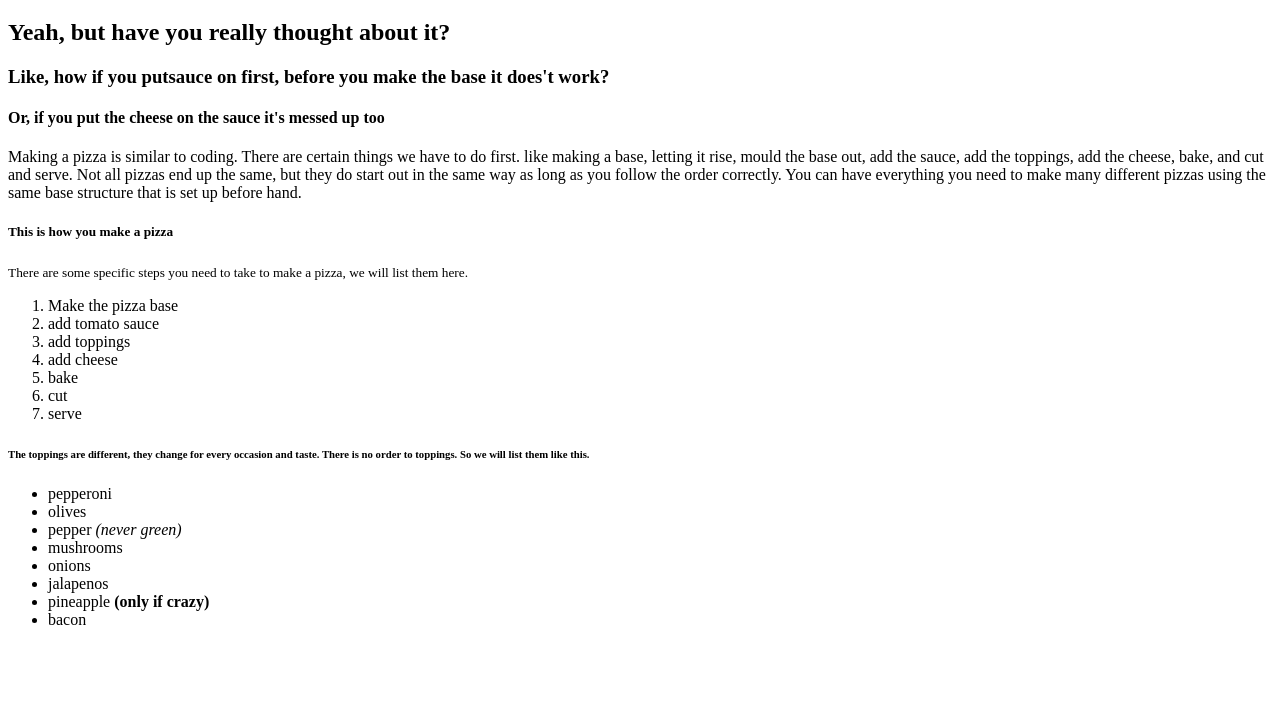
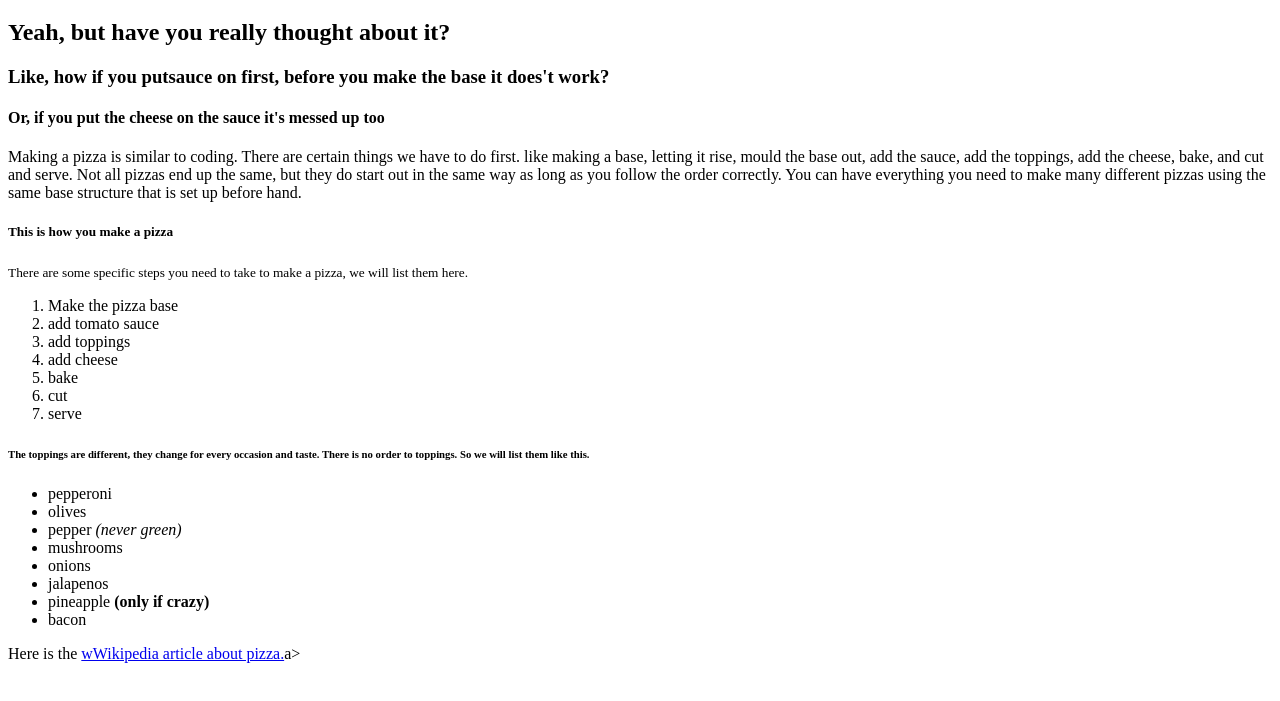
Before and after one commit to MrWPrice/GWDS-Weekly-Coding-Sheets, a plain HTML site: page Week-2/index.html in a window 1280 px wide. Shown: the part 61-762 px from the top of the page. Drawn offline with Linux system fonts and the light colour scheme.

Commit message:
Update index.html

```diff
--- a/Week-2/index.html
+++ b/Week-2/index.html
@@ -46,5 +46,7 @@
         <li>pineapple <strong>(only if crazy)</strong></li>
         <li>bacon</li>
     </ul>
+
+    <p>Here is the <a href="https://en.wikipedia.org/wiki/pizza" target="_blank">wWikipedia article about pizza.</a>a></a></p>
 </body>
 </html>
```
